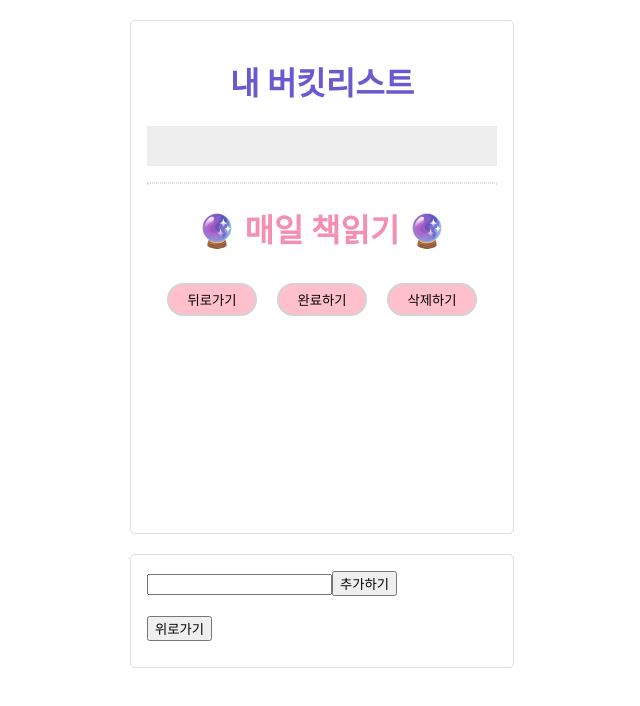
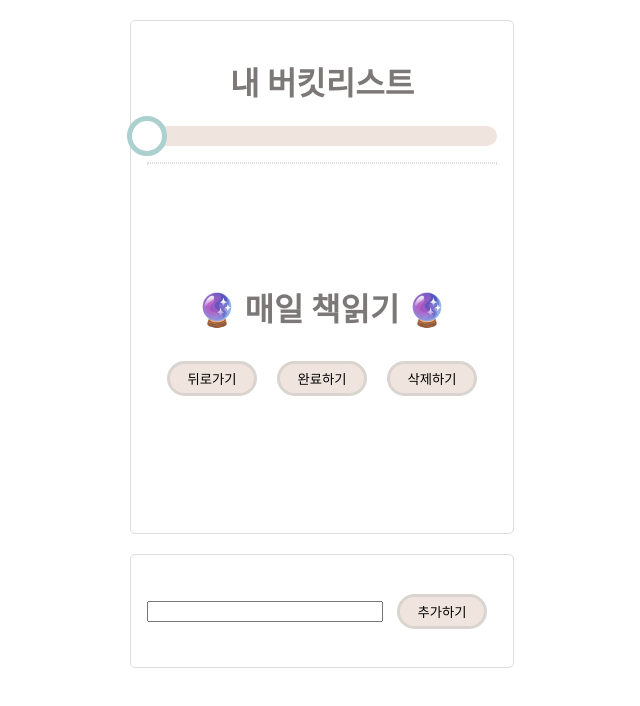
Before and after one commit to bbjoite09/React_Project, a React (Create React App) app in the folder bucket_list/: page /details/1 in a window 1280 px wide. Shown: the top 706 px of the page, without its empty margins (318-958 px from the left). Built offline with nearby package versions, Linux system fonts and the light colour scheme.

Commit message:
feat: bucket_list 프로젝트 디자인 수정

```diff
--- a/bucket_list/src/App.js
+++ b/bucket_list/src/App.js
@@ -84,18 +84,12 @@ class App extends React.Component {
                 <Input>
                     <input type="text" ref={this.text}/>
                     <button onClick={this.addBucketList}>추가하기</button>
-                    <br/><br/>
-                    <button
-                        onClick={() => {
-                            window.scrollTo({top:0, left:0, behavior: "smooth"});
-                        }}>위로가기
-                    </button>
-
                 </Input>
             </div>
         );
     }
 }
+
 
 const Input = styled.div`
     max-width: 350px;
@@ -105,6 +99,26 @@ const Input = styled.div`
     margin: 20px auto;
     border-radius: 5px;
     border: 1px solid #ddd;
+    display: flex;
+    align-items: center;
+    justify-content: space-between;
+    $ * {
+        padding : 6px;
+    }
+    & input {
+        width: 65%;
+        &: focus{
+            border: 5px solid #F0E5DE;
+        }
+    }
+    & button {
+        width : 90px;
+        background-color: #F0E5DE;
+        border-radius: 30px;
+        padding: 5px 10px;
+        margin : 10px;
+        border: 3px solid #D9D4CF;
+    }
 `;
 
 const Container = styled.div`
@@ -118,7 +132,7 @@ const Container = styled.div`
 `;
 
 const Title = styled.h1`
-  color: slateblue;
+    color: #7C7877;
     text-align: center;
 `;
 
@@ -126,6 +140,12 @@ const Line = styled.hr`
     margin: 16px 0px;
     border: 1px dotted #ddd;
 `;
+
+const Button = styled.button`
+
+
+`;
+
 // withRouter 적용
 // connect로 묶어줬습니다!
 export default connect(mapStateToProps, mapDispatchToProps)(withRouter(App));
--- a/bucket_list/src/BucketList.js
+++ b/bucket_list/src/BucketList.js
@@ -14,7 +14,7 @@ const BucketList = (props) => {
                     <ItemStyle
                         className="list_item"
                         key={index}
-                        color={list.completed? "pink" : "#eee"}
+                        color={list.completed? "#ABD0CE" : "#F0E5DE"}
                         onClick={() => {
                             props.history.push('/details/' + index)
                         }}>
--- a/bucket_list/src/Details.js
+++ b/bucket_list/src/Details.js
@@ -14,8 +14,7 @@ const Details = (props) => {
     return (
         <div>
             <BucketName>🔮 {bucket_list[bucket_index].text} 🔮</BucketName>
-
-            <ButtonGroup>
+                <ButtonGroup>
                 <Button onClick={() => {
                     props.history.goBack();
                 }}> 뒤로가기</Button>
@@ -31,8 +30,10 @@ const Details = (props) => {
         </div>);
 };
 
+
 const BucketName = styled.h1`
-  color: #F48FB1;
+margin-top: 15vh;
+  color: #7C7877;
   text-align: center;
 `;
 
@@ -42,12 +43,10 @@ const ButtonGroup = styled.p`
 
 const Button = styled.button`
     width : 90px;
-    background-color: pink;
-    border-radius: 150px;
+    background-color: #F0E5DE;
+    border-radius: 30px;
     padding: 5px 10px;
     margin : 10px;
-    border-style: solid;
-    border-color: lightgray;
-
+    border: 3px solid #D9D4CF;
 `;
 export default Details
--- a/bucket_list/src/Progress.js
+++ b/bucket_list/src/Progress.js
@@ -2,35 +2,49 @@ import React from "react";
 import styled from "styled-components";
 import {useSelector} from "react-redux";
 
-const Progress = (props) =>{
+const Progress = (props) => {
     const bucket_list = useSelector(state => state.bucket.list);
 
     let count = 0;
     bucket_list.map((l, idx) => {
-        if(l.completed){
-            count ++;
+        if (l.completed) {
+            count++;
         }
     })
 
     return (
         <ProgressBar>
             <HighLight width={(count / bucket_list.length) * 100 + "%"}></HighLight>
+            <Dot/>
         </ProgressBar>
     );
 }
 
 const ProgressBar = styled.div`
-    background: #eee;
+    background: #F0E5DE;
     width: 100%;
-    height: 40px;
+    height: 20px;
+    display: flex;
+    align-items: center;
+    border-radius: 10px;
 `;
 
 const HighLight = styled.div`
-    background: pink;
+    background: #ABD0CE;
     width: ${props => props.width};
-    height: 40px;
+    height: 20px;
     transition: width 1s;
+    border-radius: 10px;
 `;
 
+const Dot = styled.div`
+    background: #fff;
+    border: 5px solid #ABD0CE;
+    box-sizing: border-box;
+    width: 40px;
+    height: 40px;
+    border-radius: 20px;
+    margin: 0px 0px 0px -20px;
+`;
 
 export default Progress;
```
Lines whose indentation alone changed are shown as unchanged.
